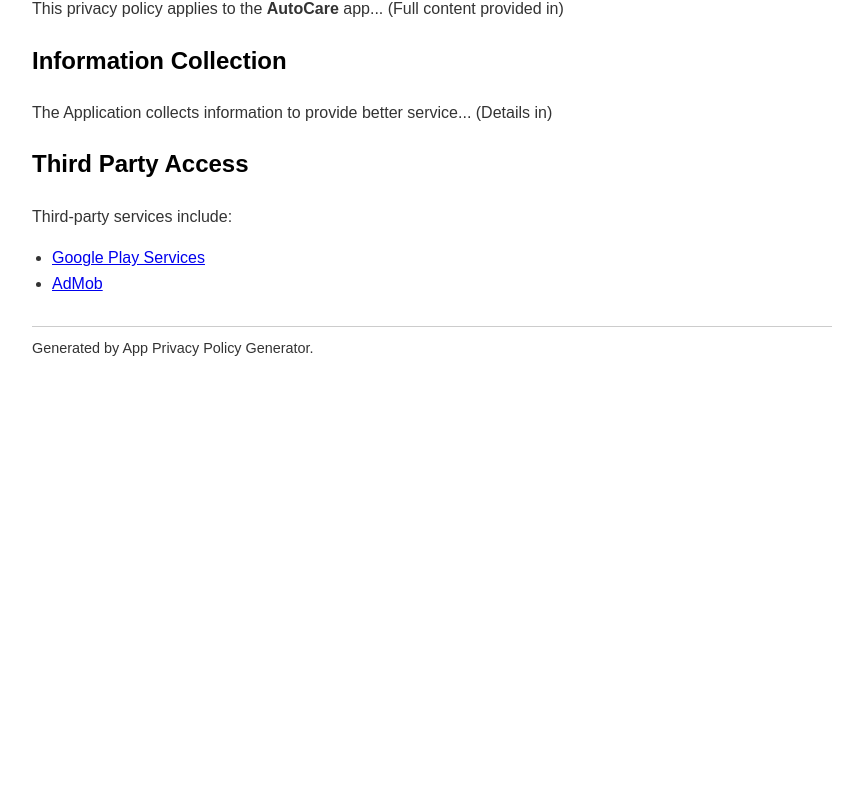
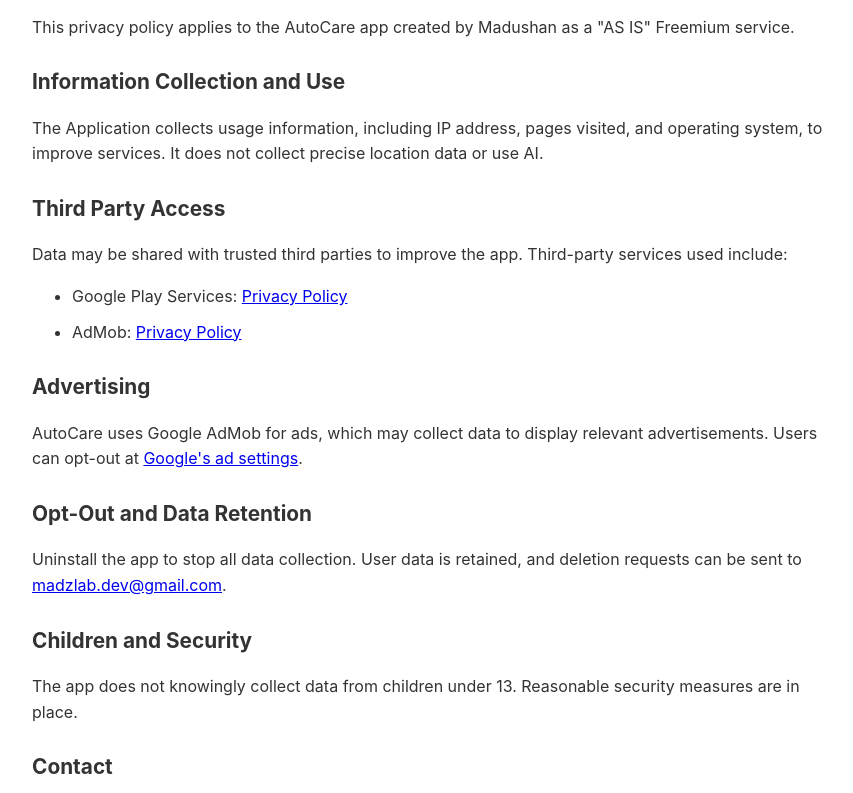
Before and after one commit to madzlab123/autocare-privacy-policy, a plain HTML site: page index.html in a window 1280 px wide. Shown: the part 98-891 px from the top of the page, without its empty margins (208-1061 px from the left). Before the commit the page ends 800 px from the top, so only its background shows below. Drawn offline with Linux system fonts and the light colour scheme.

Commit message:
Update index.html

```diff
--- a/index.html
+++ b/index.html
@@ -3,26 +3,32 @@
 <head>
     <meta charset="UTF-8">
     <meta name="viewport" content="width=device-width, initial-scale=1.0">
-    <title>AutoCare - Privacy Policy</title>
+    <title>Privacy Policy - AutoCare</title>
     <style>
-        body { font-family: sans-serif; line-height: 1.6; max-width: 800px; margin: 20px auto; padding: 0 20px; color: #333; }
-        h1, h2 { color: #000; }
-        ul { padding-left: 20px; }
-        .footer { margin-top: 30px; border-top: 1px solid #ccc; padding-top: 10px; font-size: 0.9em; }
+        body { font-family: -apple-system, BlinkMacSystemFont, "Segoe UI", Roboto, sans-serif; line-height: 1.6; color: #333; max-width: 800px; margin: 40px auto; padding: 0 20px; }
+        h1 { font-size: 2rem; }
+        h2 { font-size: 1.3rem; margin-top: 25px; }
+        p, li { margin-bottom: 10px; }
     </style>
 </head>
 <body>
     <h1>Privacy Policy</h1>
-    <p>This privacy policy applies to the <strong>AutoCare</strong> app... (Full content provided in)</p>
-    <h2>Information Collection</h2>
-    <p>The Application collects information to provide better service... (Details in)</p>
+    <p>This privacy policy applies to the AutoCare app created by Madushan as a "AS IS" Freemium service.</p>
+    <h2>Information Collection and Use</h2>
+    <p>The Application collects usage information, including IP address, pages visited, and operating system, to improve services. It does not collect precise location data or use AI.</p>
     <h2>Third Party Access</h2>
-    <p>Third-party services include:</p>
+    <p>Data may be shared with trusted third parties to improve the app. Third-party services used include:</p>
     <ul>
-        <li><a href="https://google.com">Google Play Services</a></li>
-        <li><a href="https://google.com">AdMob</a></li>
+        <li>Google Play Services: <a href="https://www.google.com/policies/privacy/">Privacy Policy</a></li>
+        <li>AdMob: <a href="https://support.google.com/admob/answer/6128543?hl=en">Privacy Policy</a></li>
     </ul>
-    <!-- Additional sections summarized for brevity based on source 0.1.3 -->
-    <div class="footer">Generated by App Privacy Policy Generator.</div>
+    <h2>Advertising</h2>
+    <p>AutoCare uses Google AdMob for ads, which may collect data to display relevant advertisements. Users can opt-out at <a href="https://www.google.com/settings/ads">Google's ad settings</a>.</p>
+    <h2>Opt-Out and Data Retention</h2>
+    <p>Uninstall the app to stop all data collection. User data is retained, and deletion requests can be sent to <a href="mailto:madzlab.dev@gmail.com">madzlab.dev@gmail.com</a>.</p>
+    <h2>Children and Security</h2>
+    <p>The app does not knowingly collect data from children under 13. Reasonable security measures are in place.</p>
+    <h2>Contact</h2>
+    <p>Contact the Service Provider with questions: <a href="mailto:madzlab.dev@gmail.com">madzlab.dev@gmail.com</a>.</p>
 </body>
 </html>
```
